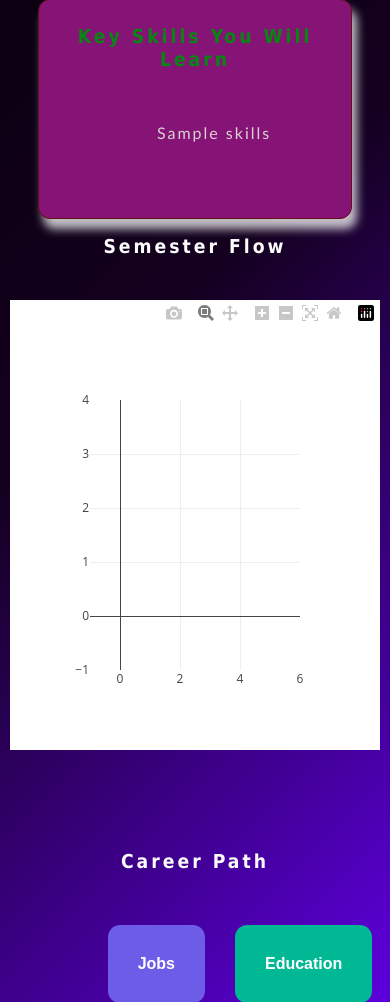
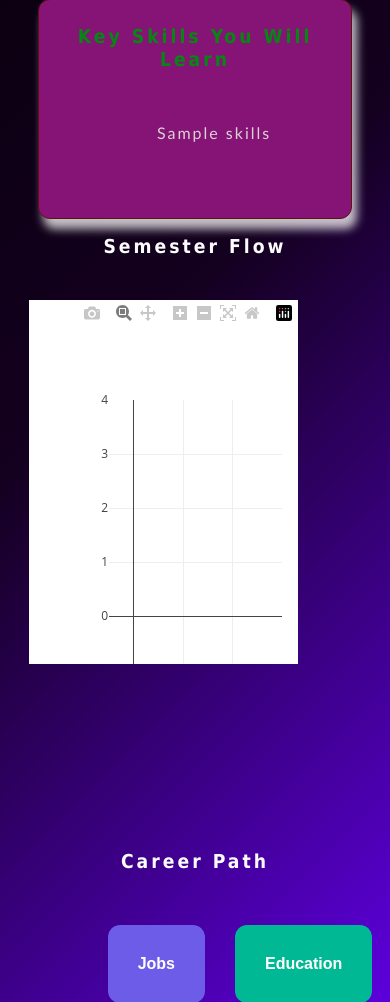
Before and after one commit to YarfaAnayet/course_synergy, a Flask app: template templates/detail.html in a window 390 px wide. Shown: the part 590-1592 px from the top of the page. Run offline with Flask 3, Linux system fonts and the light colour scheme; the template is opened without the code that fills it: most values are stand-ins (such as "Sample title", 1, 10 or a date in 2020); some libraries are stand-ins or nearby versions.

Commit message:
responsive fixed

```diff
--- a/static/style.css
+++ b/static/style.css
@@ -1003,7 +1003,7 @@ a:hover {
     }
 
     .career-card{
-        width: 42% !important;
+        width: 50% !important;
         max-width: 170px;
         min-height: 110px;
         margin: auto;
@@ -1021,9 +1021,8 @@ a:hover {
     .js-plotly-plot,
     .plot-container,
     .svg-container{
-        width: 100% !important;
-        max-width: 100% !important;
-        overflow-x: auto !important;
+        width: 90% !important;
+        max-width: 90% !important;
     }
 
     canvas,
```
